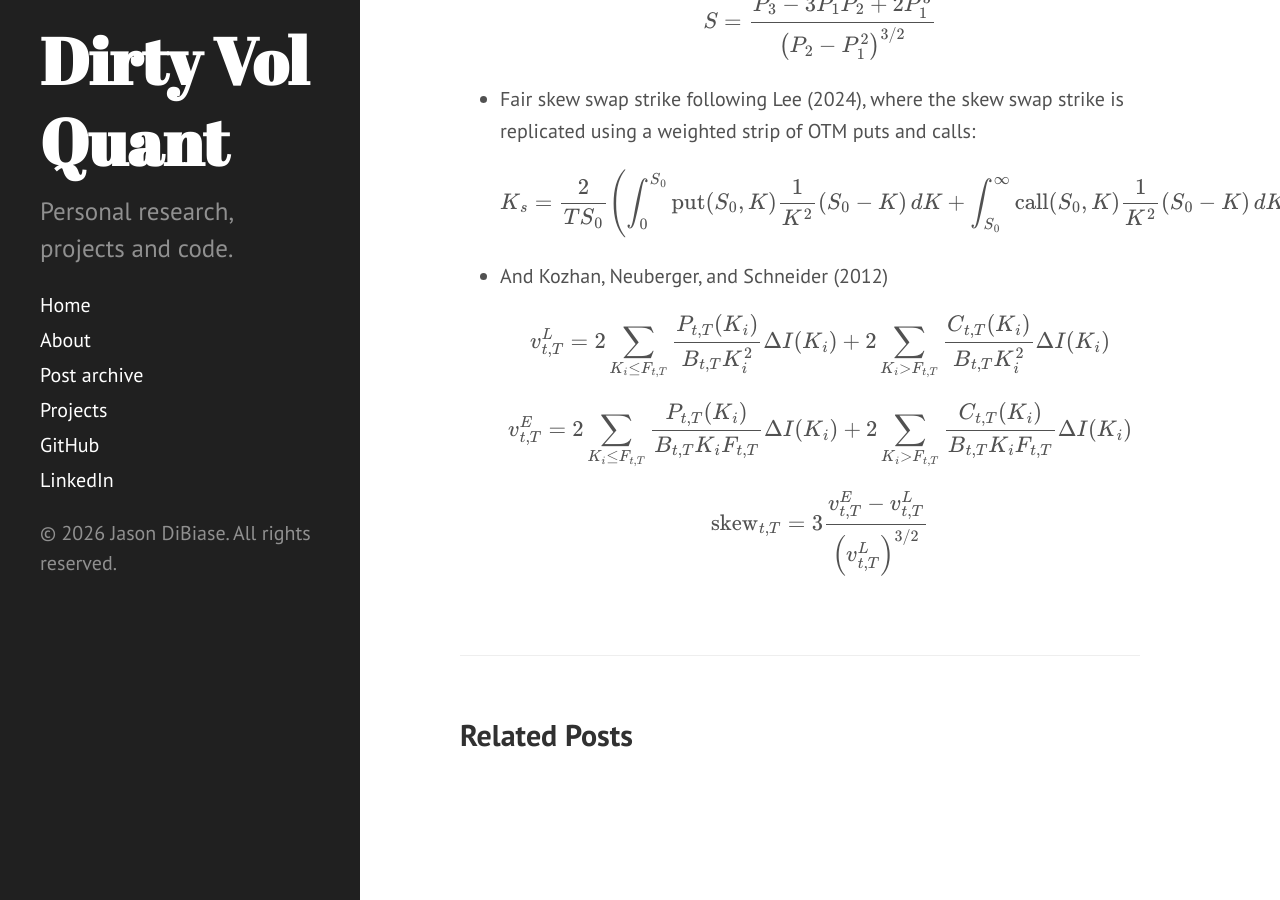
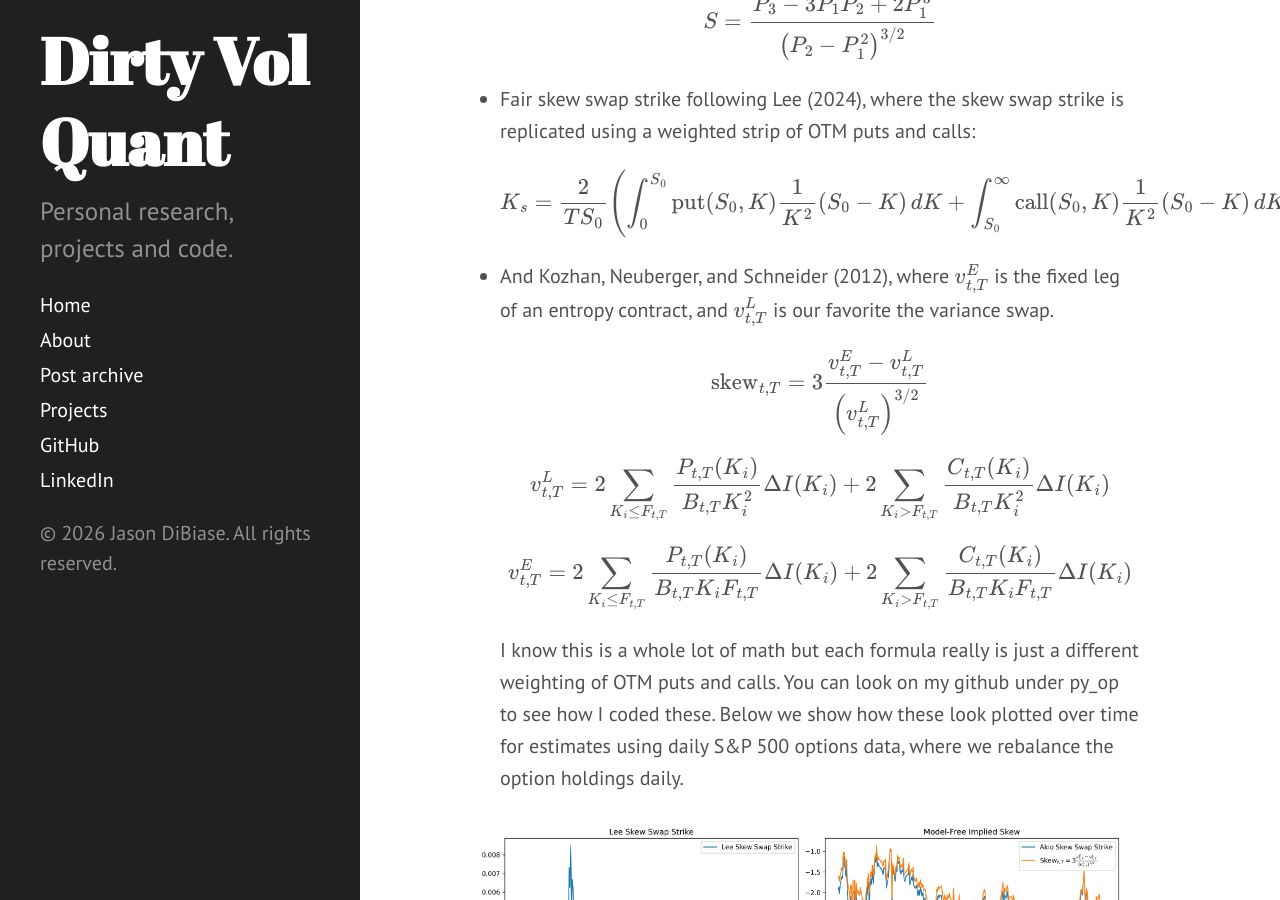
Before and after one commit to dibiasej/dibiasej.github.io, a Jekyll site: the page built from _posts/2026-05-24-Volatility-Surface-Risk-Premiums.md, in a window 1280 px wide and 900 px high, scrolled down 5741 px. Built offline with Jekyll 4.4.1, drawn with Linux system fonts in a browser that asks for light colours; Markdown is read by kramdown in place of the engine named in the settings.

Commit message:
skew swap photos

```diff
--- a/_posts/2026-05-24-Volatility-Surface-Risk-Premiums.md
+++ b/_posts/2026-05-24-Volatility-Surface-Risk-Premiums.md
@@ -184,7 +184,18 @@
   \right)
   $$
 
-- And Kozhan, Neuberger, and Schneider (2012)
+- And Kozhan, Neuberger, and Schneider (2012), where $$v^{E}_{t,T}$$ is the fixed leg of an entropy contract, and $$v^{L}_{t,T}$$ is our favorite the variance swap.
+
+  $$
+  \operatorname{skew}_{t,T}
+  =
+  3
+  \frac{
+  v^{E}_{t,T} - v^{L}_{t,T}
+  }{
+  \left(v^{L}_{t,T}\right)^{3/2}
+  }
+  $$
 
   $$
   v^{L}_{t,T}
@@ -214,13 +225,7 @@
   \Delta I(K_i)
   $$
 
-  $$
-  \operatorname{skew}_{t,T}
-  =
-  3
-  \frac{
-  v^{E}_{t,T} - v^{L}_{t,T}
-  }{
-  \left(v^{L}_{t,T}\right)^{3/2}
-  }
-  $$
+
+  I know this is a whole lot of math but each formula really is just a different weighting of OTM puts and calls. You can look on my github under py_op to see how I coded these. Below we show how these look plotted over time for estimates using daily S&P 500 options data, where we rebalance the option holdings daily.
+
+![Skew Risk Premium](/assets/images/skew_swap_strikes-2026-05-25.png)
```
Also changed, not shown: assets/images/skew_swap_strikes-2026-05-25.png (added).
